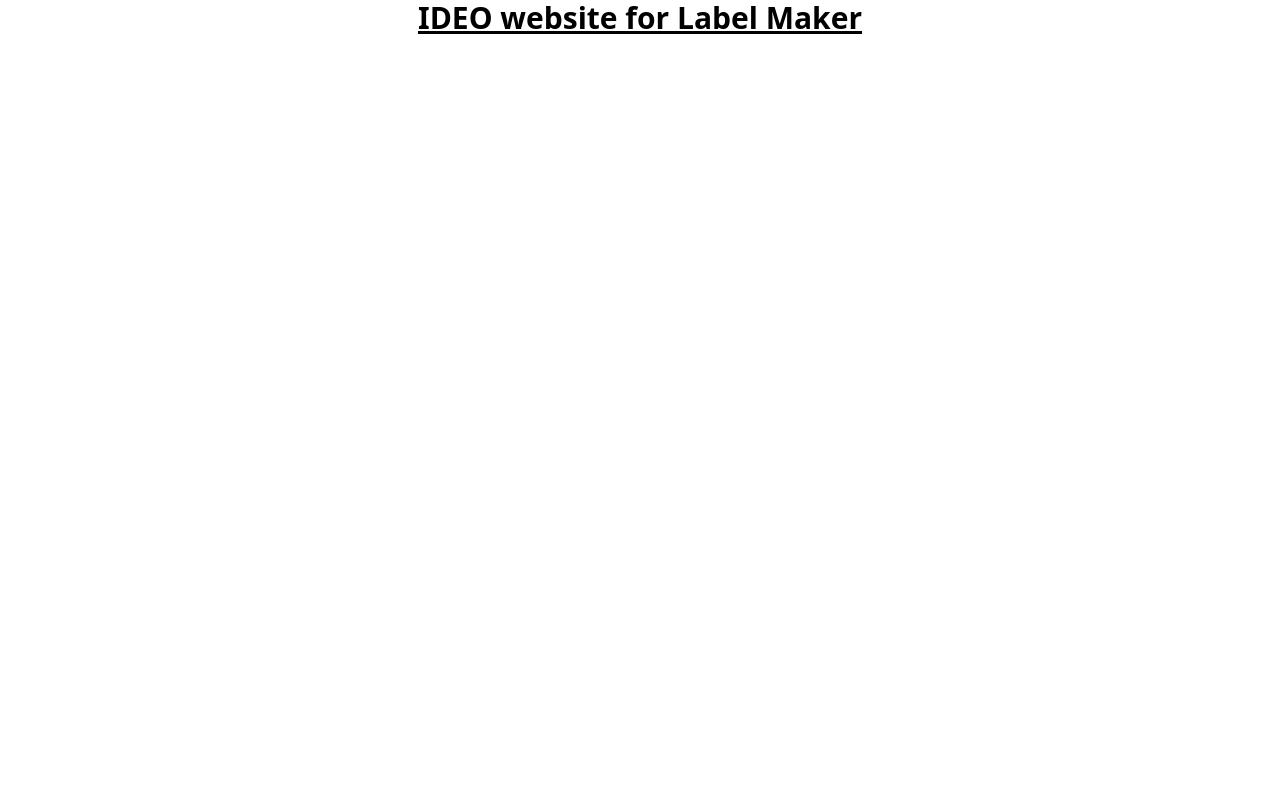
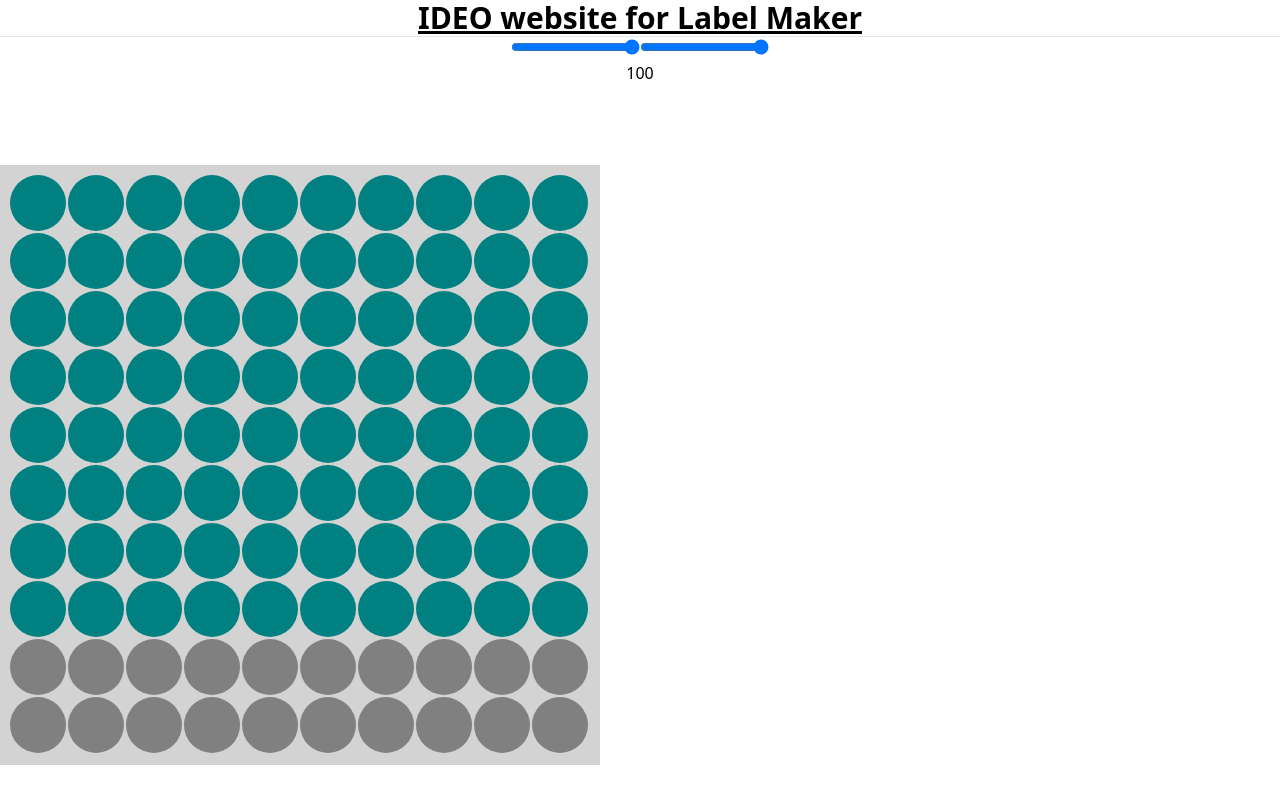
Before and after one commit to alireza116/pofu_not_calculator, a React (Create React App) app in the folder client/: page / in a window 1280 px wide. Built offline with nearby package versions, Linux system fonts and the light colour scheme; no server answers.

Commit message:
added basic icon array

```diff
--- a/client/package.json
+++ b/client/package.json
@@ -8,6 +8,7 @@
     "@testing-library/react": "^13.4.0",
     "@testing-library/user-event": "^13.5.0",
     "axios": "^1.2.1",
+    "d3": "^7.7.0",
     "react": "^18.2.0",
     "react-dom": "^18.2.0",
     "react-scripts": "5.0.1",
--- a/client/src/App.js
+++ b/client/src/App.js
@@ -1,5 +1,6 @@
-import { useEffect } from "react";
+import { useEffect, useState } from "react";
 import axios from "axios";
+import IconArray from "./components/IconArray";
 import "./App.css";
 
 function App() {
@@ -7,6 +8,9 @@
     const { data } = await axios.get(`/getThings`);
     console.log(data);
   };
+
+  const [numCols, setNumCols] = useState(10);
+  const [numRows, setNumRows] = useState(10);
 
   useEffect(() => {
     getData();
@@ -17,6 +21,27 @@
       <header className="text-3xl font-bold underline">
         <p>IDEO website for Label Maker</p>
       </header>
+      <hr></hr>
+      <input
+        type="range"
+        min={5}
+        max={20}
+        onChange={(event) => {
+          setNumCols(parseInt(event.target.value));
+        }}
+      />
+      <input
+        type="range"
+        min={5}
+        max={20}
+        onChange={(event) => {
+          setNumRows(parseInt(event.target.value));
+        }}
+      />
+      <div>{numCols * numRows}</div>
+      <div className="mt-20" style={{ width: "600px", height: "600px" }}>
+        <IconArray numCols={numCols} numRows={numRows}></IconArray>
+      </div>
     </div>
   );
 }
--- /dev/null
+++ b/client/src/components/IconArray.jsx
@@ -0,0 +1,79 @@
+import { useRef, useEffect, useState } from "react";
+import * as d3 from "d3";
+
+const IconArray = (props) => {
+  const svgContainer = useRef(null);
+  const numCols = props.numCols || 10;
+  const numRows = props.numRows || 10;
+
+  const data = d3.range(numCols * numRows);
+  console.log(data);
+
+  const width = props.width || "100%";
+  const height = props.height || "100%";
+
+  useEffect(() => {
+    const svg = d3
+      .select(svgContainer.current)
+      .style("background-color", "lightgrey");
+    svg.select("g").remove();
+    const margins = { left: 10, top: 10, right: 10, bottom: 10 };
+    const width =
+      svg.node().getBoundingClientRect().width - margins.left - margins.right;
+    //height of svg
+    const height =
+      svg.node().getBoundingClientRect().height - margins.top - margins.bottom;
+
+    let x = d3.scaleBand().range([0, width]).domain(d3.range(numCols));
+
+    let y = d3.scaleBand().range([0, height]).domain(d3.range(numRows));
+
+    let radiusw = width / numCols / 2;
+    let radiush = height / numRows / 2;
+
+    let radius = d3.min([radiush, radiusw]) - 1;
+
+    let container = svg
+      .append("g")
+      .attr(
+        "transform",
+        `translate(${margins.left + radius},${margins.top + radius})`
+      );
+
+    container
+      .selectAll("circle")
+      .data(data)
+      .join("circle")
+      .attr("cx", function (d) {
+        return x(d % numCols);
+      })
+      .attr("cy", function (d) {
+        return y(Math.floor(d / numCols));
+      })
+      .attr("r", radius)
+      .attr("fill", function (d) {
+        return d < 80 ? "teal" : "gray";
+      })
+      .style("stroke", "0");
+  }, [data, numCols, numRows]);
+
+  return (
+    <div
+      style={{
+        width: width,
+        height: height,
+        margin: "0 auto",
+        marginBottom: "10px",
+      }}
+    >
+      <svg
+        style={{ cursor: "pointer" }}
+        width={"100%"}
+        height={"100%"}
+        ref={svgContainer}
+      />
+    </div>
+  );
+};
+
+export default IconArray;
```
Also changed, not shown: client/src/logo.svg (deleted), 1 other file (tests, documents, lock files or other folders).
